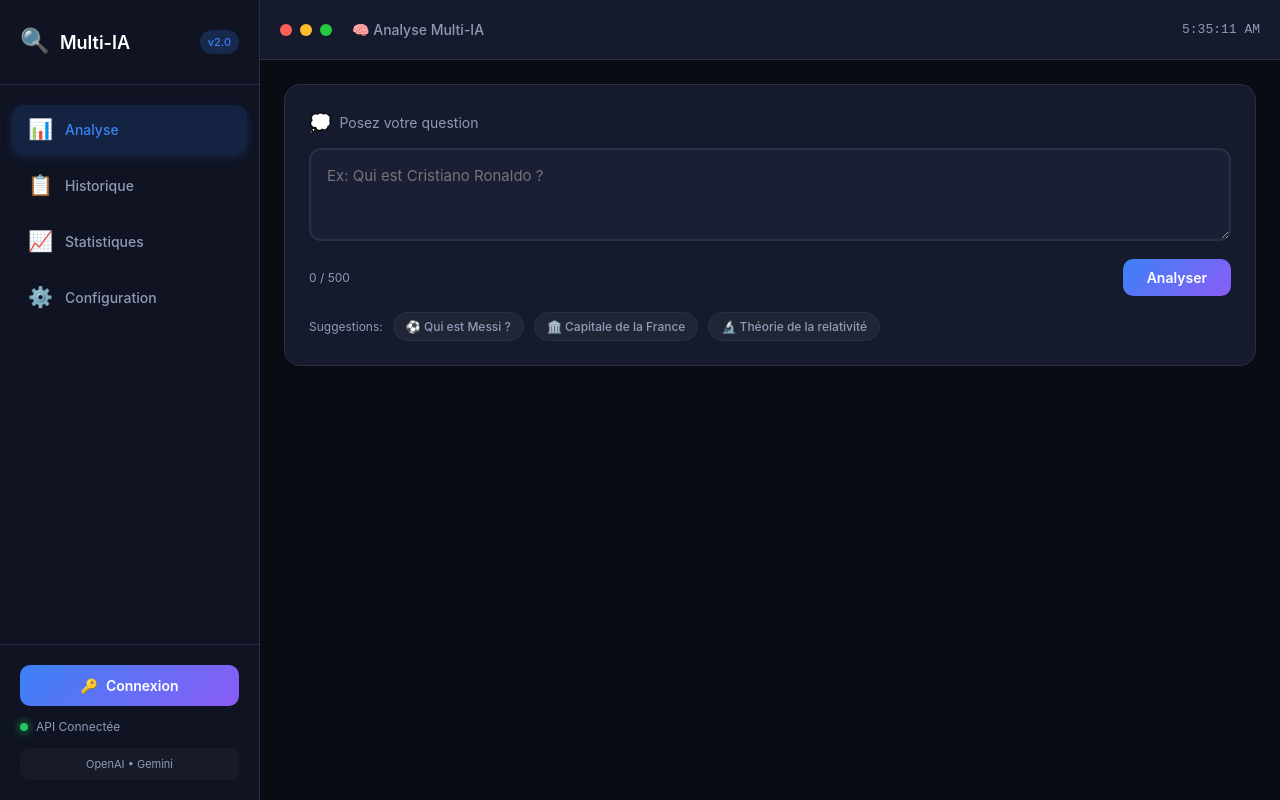
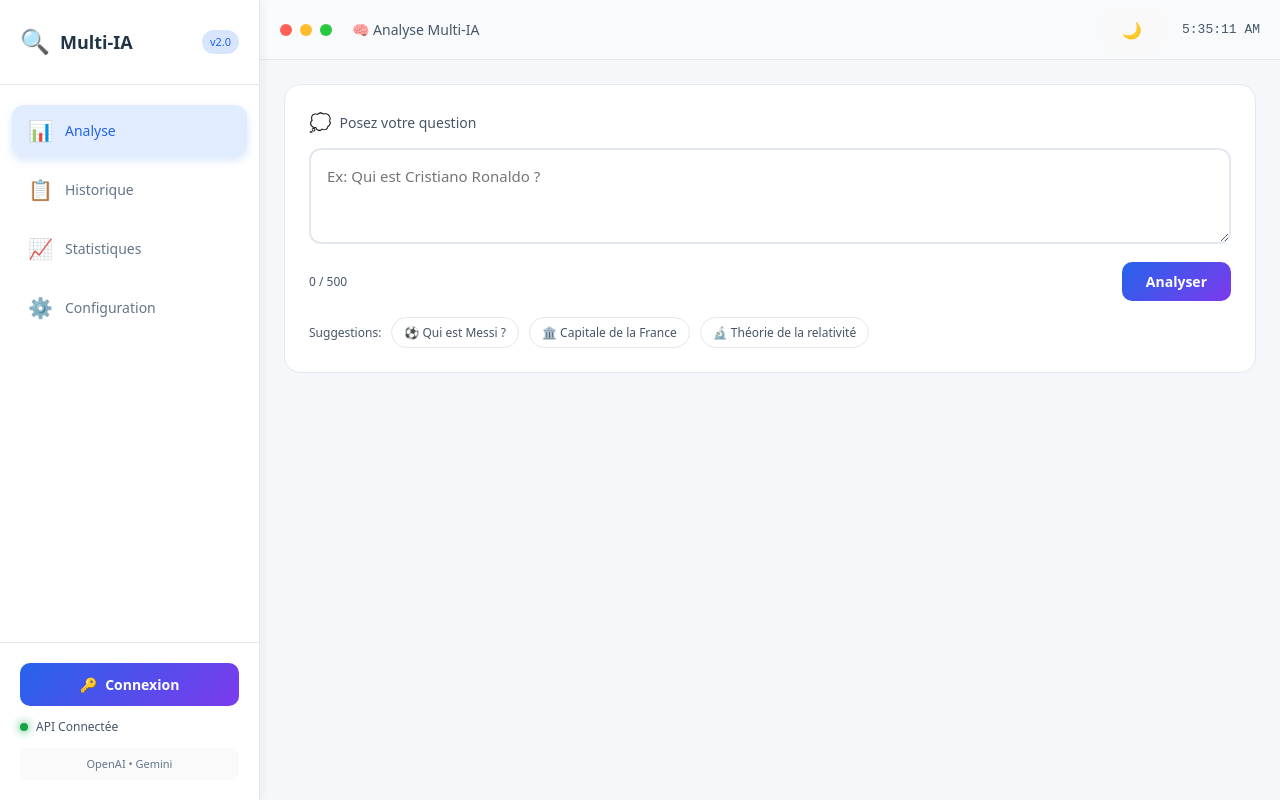
Before and after one commit to Briansindi/verificateur-post-ia, a React app in the folder frontend/: page / in a window 1280 px wide. Built offline with nearby package versions, Linux system fonts and the light colour scheme; the HTML template or start-up script is replaced by a standard one.

Commit message:
Mode Sombre

```diff
--- a/frontend/src/App.css
+++ b/frontend/src/App.css
@@ -1,5 +1,12 @@
-/* Variables */
-:root {
+
+* {
+  margin: 0;
+  padding: 0;
+  box-sizing: border-box;
+}
+
+/* ===== MODE SOMBRE (DÉFAUT) ===== */
+body {
   --bg-dashboard: #0a0c14;
   --bg-sidebar: #0f1322;
   --bg-window: #151a2c;
@@ -12,27 +19,152 @@
   --accent-green: #22c55e;
   --accent-orange: #f59e0b;
   --accent-red: #ef4444;
-  --glow-blue: rgba(59, 130, 246, 0.5);
-  --glow-purple: rgba(139, 92, 246, 0.5);
-  --glow-green: rgba(34, 197, 94, 0.5);
-  --glow-orange: rgba(245, 158, 11, 0.5);
-  --glow-red: rgba(239, 68, 68, 0.5);
-}
-
-* {
-  margin: 0;
-  padding: 0;
-  box-sizing: border-box;
-}
-
-body {
-  font-family: 'Inter', -apple-system, BlinkMacSystemFont, sans-serif;
-  background: var(--bg-dashboard);
-  color: var(--text-primary);
-  height: 100vh;
-  overflow: hidden;
-}
-
+}
+
+/* ===== MODE CLAIR ===== */
+body.light-mode {
+  --bg-dashboard: #f5f7fa;
+  --bg-sidebar: #ffffff;
+  --bg-window: #f8fafc;
+  --bg-card: #ffffff;
+  --border-color: #e2e8f0;
+  --text-primary: #0f172a;        /* Texte principal sombre */
+  --text-secondary: #475569;       /* Texte secondaire gris foncé */
+  --accent-blue: #2563eb;
+  --accent-purple: #7c3aed;
+  --accent-green: #16a34a;
+  --accent-orange: #d97706;
+  --accent-red: #dc2626;
+}
+
+/* Ajustements spécifiques pour le mode clair */
+body.light-mode .sidebar {
+  box-shadow: 2px 0 10px rgba(0, 0, 0, 0.05);
+}
+
+body.light-mode .ia-card {
+  background: #ffffff;
+  box-shadow: 0 2px 5px rgba(0, 0, 0, 0.05);
+}
+
+body.light-mode .input-panel {
+  background: #ffffff;
+}
+
+body.light-mode textarea {
+  background: #ffffff;
+  color: #0f172a;                  /* Texte dans textarea */
+  border-color: #e2e8f0;
+}
+
+body.light-mode .ia-response {
+  color: #334155;                   /* Texte des réponses IA */
+}
+
+body.light-mode .score-title,
+body.light-mode .agreement-label,
+body.light-mode .score-note,
+body.light-mode .single-model-note {
+  color: #475569;                   /* Textes informatifs */
+}
+
+body.light-mode .gpt-explanation {
+  color: #1e293b;                   /* Texte GPT */
+  background: rgba(0, 0, 0, 0.02);
+}
+
+body.light-mode .gpt-points li,
+body.light-mode .gpt-divergences li {
+  color: #334155;                   /* Points communs/divergences */
+}
+
+body.light-mode .history-question {
+  color: #0f172a;                   /* Questions dans historique */
+}
+
+body.light-mode .history-time {
+  color: #64748b;                   /* Timestamps */
+}
+
+body.light-mode .empty-state,
+body.light-mode .chart-message {
+  color: #64748b;                   /* Messages vides */
+}
+
+body.light-mode .search-input {
+  background: #ffffff;
+  color: #0f172a;
+  border-color: #e2e8f0;
+}
+
+body.light-mode .search-input::placeholder {
+  color: #94a3b8;
+}
+
+body.light-mode .stats-label {
+  color: #475569;
+}
+
+body.light-mode .stats-value {
+  color: #0f172a;
+}
+
+body.light-mode .setting-label {
+  color: #475569;
+}
+
+body.light-mode .setting-value {
+  color: #0f172a;
+}
+
+body.light-mode .modal-content {
+  background: #ffffff;
+}
+
+body.light-mode .form-group label {
+  color: #475569;
+}
+
+body.light-mode .form-group input {
+  background: #f8fafc;
+  color: #0f172a;
+  border-color: #e2e8f0;
+}
+
+body.light-mode .user-name,
+body.light-mode .user-email {
+  color: #0f172a;
+}
+
+body.light-mode .stat-label {
+  color: #64748b;
+}
+
+body.light-mode .stat-value {
+  color: #2563eb;
+}
+
+body.light-mode .toolbar-title,
+body.light-mode .toolbar-time {
+  color: #475569;
+}
+
+body.light-mode .nav-item {
+  color: #64748b;
+}
+
+body.light-mode .nav-item:hover {
+  color: #0f172a;
+}
+
+body.light-mode .nav-item.active {
+  color: #2563eb;
+}
+
+body.light-mode .sidebar-info {
+  color: #64748b;
+  background: rgba(0, 0, 0, 0.02);
+}
 /* Dashboard Layout */
 .dashboard {
   display: flex;
--- a/frontend/src/App.jsx
+++ b/frontend/src/App.jsx
@@ -3,7 +3,7 @@ import { api } from "./api";
 import "./App.css";
 import { useAuth } from './context/AuthContext';
 import LoginModal from './components/LoginModal';
-
+import { useTheme } from './context/ThemeContext';
 /* ---------- BADGE STYLE ---------- */
 function badgeClass(verdict) {
   if (verdict === "fiable") return "badge gradient-green";
@@ -103,21 +103,6 @@ function UserButton({ onClick }) {
             <div className="user-email">{user.email}</div>
           </div>
         </div>
-
-        {/* Stats rapides (optionnel) */}
-        <div className="user-stats">
-          <div className="stat-item">
-            <span className="stat-value">{user.totalQueries || 0}</span>
-            <span className="stat-label">Requêtes</span>
-          </div>
-          <div className="stat-item">
-            <span className="stat-value">
-              {user.totalQueries ? Math.min(100, Math.round(user.totalQueries * 10)) : 0}%
-            </span>
-            <span className="stat-label">Activité</span>
-          </div>
-        </div>
-
         <button onClick={logout} className="logout-btn">
           <span>🚪</span>
           Déconnexion
@@ -152,7 +137,7 @@ export default function App() {
   const { user, isAuthenticated } = useAuth();
   const resultsRef = useRef(null);
   const contentWindowRef = useRef(null);
-
+  const { darkMode, toggleTheme } = useTheme();
   // Charger l'historique depuis le backend si connecté
   useEffect(() => {
     if (isAuthenticated) {
@@ -404,10 +389,18 @@ if (data.openai?.answer && data.gemini?.answer && !data.gemini.answer?.startsWit
   </div>
   <div className="toolbar-title">
     {activeTab === 'analysis' && '🧠 Analyse Multi-IA'}
-            {activeTab === 'history' && '📋 Historique des analyses'}
-            {activeTab === 'stats' && '📈 Statistiques'}
-            {activeTab === 'settings' && '⚙️ Paramètres'}
+    {/* ... */}
   </div>
+
+  {/* 👇 BOUTON DE THÈME */}
+  <button
+    onClick={toggleTheme}
+    className="theme-toggle"
+    title={darkMode ? "Passer en mode clair" : "Passer en mode sombre"}
+  >
+    {darkMode ? '☀️' : '🌙'}
+  </button>
+
   <div className="toolbar-time">
     {new Date().toLocaleTimeString()}
   </div>
--- /dev/null
+++ b/frontend/src/context/ThemeContext.jsx
@@ -0,0 +1,42 @@
+import { createContext, useState, useContext, useEffect } from 'react';
+
+const ThemeContext = createContext();
+
+export const useTheme = () => {
+  return useContext(ThemeContext);
+};
+
+export const ThemeProvider = ({ children }) => {
+  // Vérifier le thème sauvegardé ou la préférence système
+  const [darkMode, setDarkMode] = useState(() => {
+    const savedTheme = localStorage.getItem('theme');
+    if (savedTheme) {
+      return savedTheme === 'dark';
+    }
+    return window.matchMedia('(prefers-color-scheme: dark)').matches;
+  });
+
+  useEffect(() => {
+    // Appliquer le thème au body
+    if (darkMode) {
+      document.body.classList.remove('light-mode');
+      document.body.classList.add('dark-mode');
+      localStorage.setItem('theme', 'dark');
+    } else {
+      document.body.classList.remove('dark-mode');
+      document.body.classList.add('light-mode');
+      localStorage.setItem('theme', 'light');
+    }
+  }, [darkMode]);
+
+  const toggleTheme = () => {
+    console.log("🔄 Changement de thème", darkMode ? "sombre -> clair" : "clair -> sombre");
+    setDarkMode(prev => !prev);
+  };
+
+  return (
+    <ThemeContext.Provider value={{ darkMode, toggleTheme }}>
+      {children}
+    </ThemeContext.Provider>
+  );
+};
--- a/frontend/src/main.jsx
+++ b/frontend/src/main.jsx
@@ -2,12 +2,15 @@ import React from 'react'
 import ReactDOM from 'react-dom/client'
 import './index.css'
 import { AuthProvider } from './context/AuthContext.jsx'
+import { ThemeProvider } from './context/ThemeContext.jsx'
 import App from './App.jsx'
 
 ReactDOM.createRoot(document.getElementById('root')).render(
   <React.StrictMode>
-    <AuthProvider>
-      <App />
-    </AuthProvider>
+    <ThemeProvider>      {/* ← AJOUTE CE PROVIDER */}
+      <AuthProvider>
+        <App />
+      </AuthProvider>
+    </ThemeProvider>
   </React.StrictMode>,
 )
```
Lines whose indentation alone changed are shown as unchanged.
